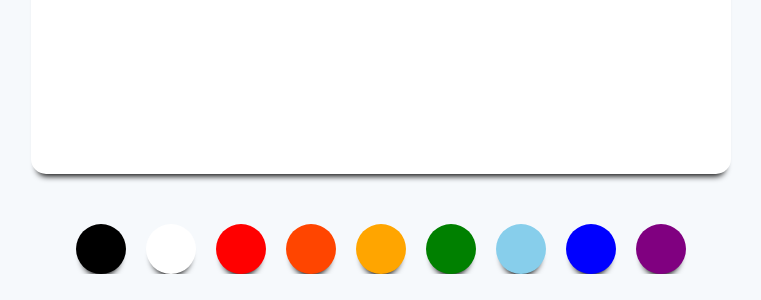
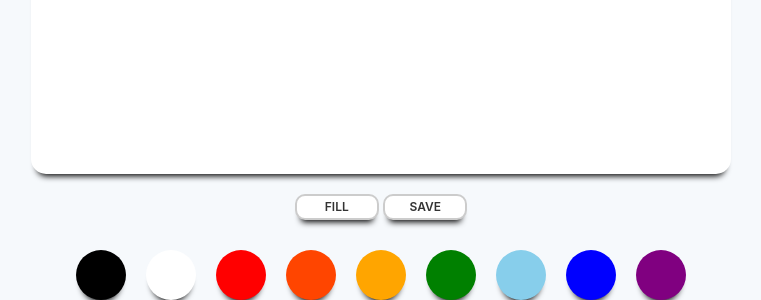
Before and after one commit to sodreamon/vanila_js_game, a plain HTML site: page index.html in a window 1280 px wide. Shown: the part 576-876 px from the top of the page, without its empty margins (259-1020 px from the left). Before the commit the page ends 850 px from the top, so only its background shows below. Drawn offline with Linux system fonts and the light colour scheme.

Commit message:
(fill, save btn)

```diff
--- a/index.html
+++ b/index.html
@@ -10,6 +10,10 @@
     <script src="app.js"></script>
     <canvas id="jsCanvas" class="canvas"></canvas>
     <div class="controls">
+      <div class="controls_btns">
+        <button id="jsMode">Fill</button>
+        <button id="jsSave">Save</button>
+      </div>
       <div class="controls_colors" id="jsColor">
         <div class="controls_color" style="background-color: black;"></div>
         <div class="controls_color" style="background-color: white;"></div>
--- a/style.css
+++ b/style.css
@@ -21,7 +21,36 @@ body {
 }
 
 .controls {
-  margin-top: 50px;
+  margin-top: 20px;
+  display: flex;
+  flex-direction: column;
+  align-items: center;
+}
+
+.controls .controls_btns {
+  margin-bottom: 30px;
+}
+
+.controls_btns button:active {
+  transform: scale(0.98);
+}
+
+.controls_btns button {
+  all: unset;
+  cursor: pointer;
+  background-color: white;
+  padding: 5px 0px;
+  width: 80px;
+  text-align: center;
+  border-radius: 10px;
+  -webkit-box-shadow: 0 8px 6px -6px black;
+  -moz-box-shadow: 0 8px 6px -6px black;
+  box-shadow: 0 8px 6px -6px black;
+  border: 2px solid rgba(0, 0, 0, 0.2);
+  color: rgba(0, 0, 0, 0.8);
+  text-transform: uppercase;
+  font-weight: 600;
+  font-size: 12px;
 }
 
 .controls .controls_colors {
@@ -39,3 +68,7 @@ body {
   margin: 0px 10px;
   cursor: pointer;
 }
+
+.controls_colors .controls_color:active {
+  transform: scale(0.98);
+}
```
